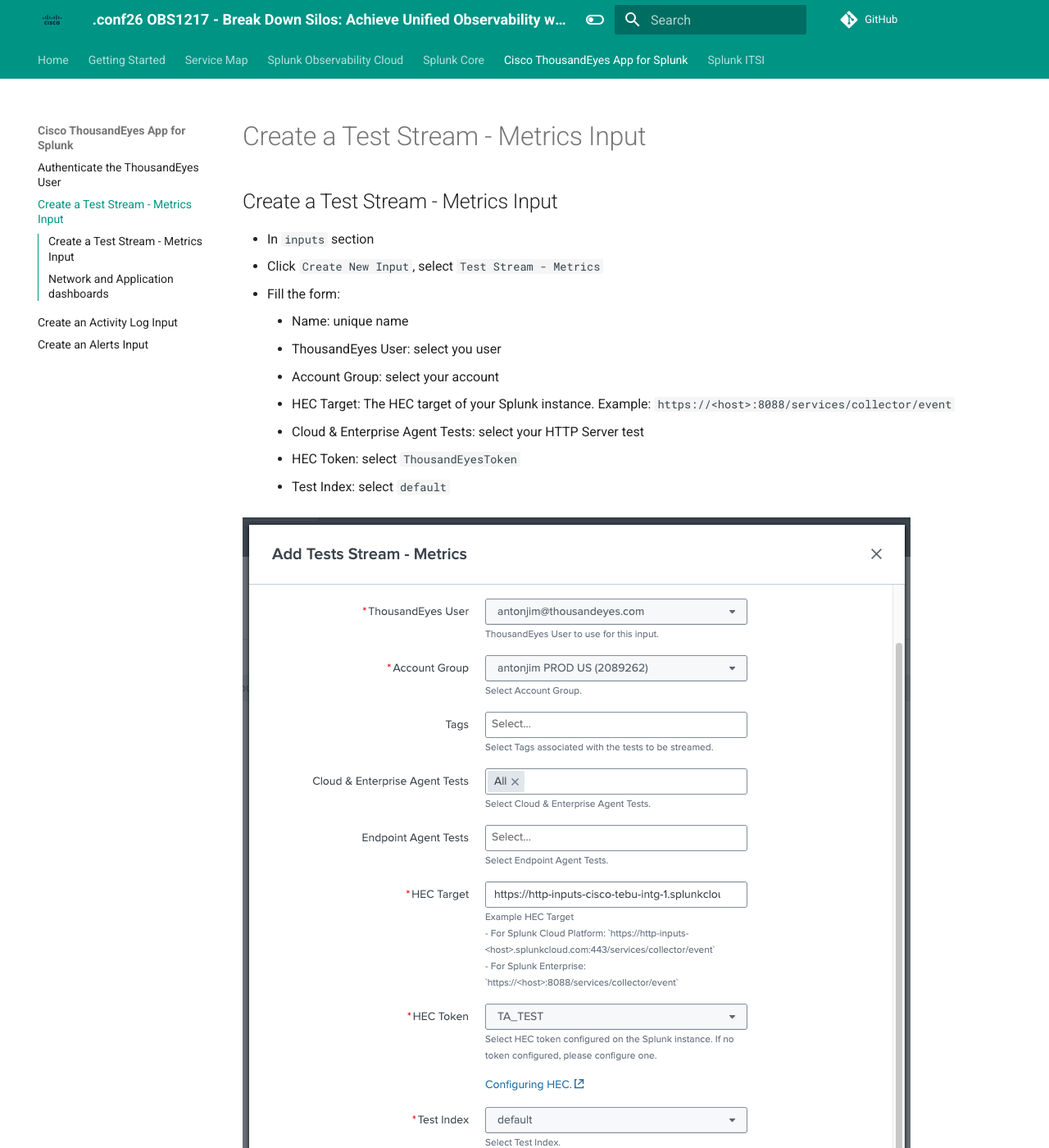
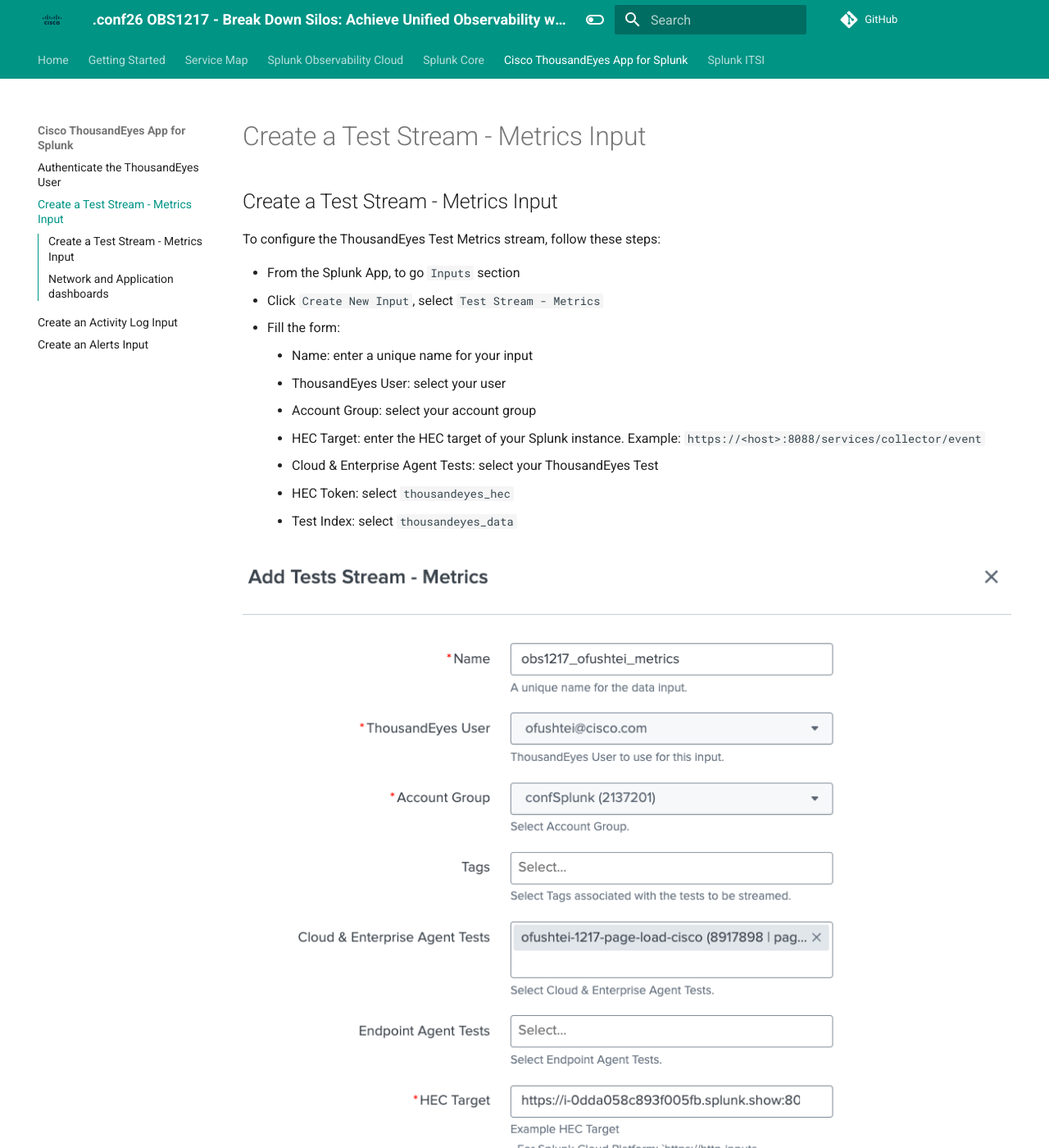
Before and after one commit to ajimenez1503/splunk.conf-2026-OBS1217, an MkDocs documentation site: the page built from docs/thousandeyes_splunk_app/test_metrics_stream_input.md, in a window 1280 px wide and 1400 px high. Shown: the whole window at 82% size. Built offline with MkDocs 1.6.1 and Material for MkDocs 9.7.7, drawn with Linux system fonts in a browser that asks for light colours; comment, search, counter and statistics services are not loaded; some of the changed text lies outside the part shown.

Commit message:
Typos and screenshots

```diff
--- a/docs/thousandeyes_splunk_app/test_metrics_stream_input.md
+++ b/docs/thousandeyes_splunk_app/test_metrics_stream_input.md
@@ -1,23 +1,28 @@
 ## Create a Test Stream - Metrics Input
 
-- In `inputs` section
+To configure the ThousandEyes Test Metrics stream, follow these steps:
+
+- From the Splunk App, to go `Inputs` section
 - Click `Create New Input`, select `Test Stream - Metrics`
 - Fill the form:
-    - Name: unique name
-    - ThousandEyes User: select you user
-    - Account Group: select your account
-    - HEC Target: The HEC target of your Splunk instance. Example: `https://<host>:8088/services/collector/event`
-    - Cloud & Enterprise Agent Tests: select your HTTP Server test
-    - HEC Token: select `ThousandEyesToken`
-    - Test Index: select `default`
+    - Name: enter a unique name for your input
+    - ThousandEyes User: select your user
+    - Account Group: select your account group
+    - HEC Target: enter the HEC target of your Splunk instance. Example: `https://<host>:8088/services/collector/event`
+    - Cloud & Enterprise Agent Tests: select your ThousandEyes Test
+    - HEC Token: select `thousandeyes_hec`
+    - Test Index: select `thousandeyes_data`
 
-![stream Input](../img/thousandeyes_splunk_app/inputTestsMetricsStream.png)
+![stream Input](../img/thousandeyes_splunk_app/splunk_te_app_metrics_config.png)
 
 ## Network and Application dashboards
 
-- In the `dashboards` section, select `Network`
+- In the `Dashboards` section, select `Network`
+
 ![dashboard_network](../img/thousandeyes_splunk_app/dashboard_network.png)
-- In the `dashboards` section, select `Application`
+
+- In the `Dashboards` section, select `Application`
+
 ![dashboard_application](../img/thousandeyes_splunk_app/dashboard_application.png)
 
 !!! note "Data may not be ready - Wait a few minutes"
--- a/mkdocs.yml
+++ b/mkdocs.yml
@@ -1,7 +1,7 @@
 
 site_name: '.conf26 OBS1217 - Break Down Silos: Achieve Unified Observability with ThousandEyes and Splunk'
 site_description: 'Interactive Workshop instructions for .conf26 OBS1217 - Break Down Silos: Achieve Unified Observability with ThousandEyes and Splunk'
-site_author: Antonio Jimenez
+site_author: Antonio Jimenez, Oleksii Fushtei
 site_url: https://ajimenez1503.github.io/splunk.conf-2026-OBS1217/
 repo_url: https://github.com/ajimenez1503/splunk.conf-2026-OBS1217
 
```
Also changed, not shown: docs/README.md (+1 -1 lines), docs/splunk_itsi/configure_te_content_pack.md (+1 -1 lines), docs/thousandeyes_splunk_app/activity_logs_input.md (+12 -10 lines), docs/thousandeyes_splunk_app/authenticate_thousandeyes_user.md (+13 -5 lines), docs/img/thousandeyes_splunk_app/splunk_te_app_activity_config.png (added), docs/img/thousandeyes_splunk_app/splunk_te_app_activity_logs.png (added), docs/img/thousandeyes_splunk_app/splunk_te_app_integrated.png (added), docs/img/thousandeyes_splunk_app/splunk_te_app_metrics_config.png (added), docs/img/workshop_integrations.png (added).
